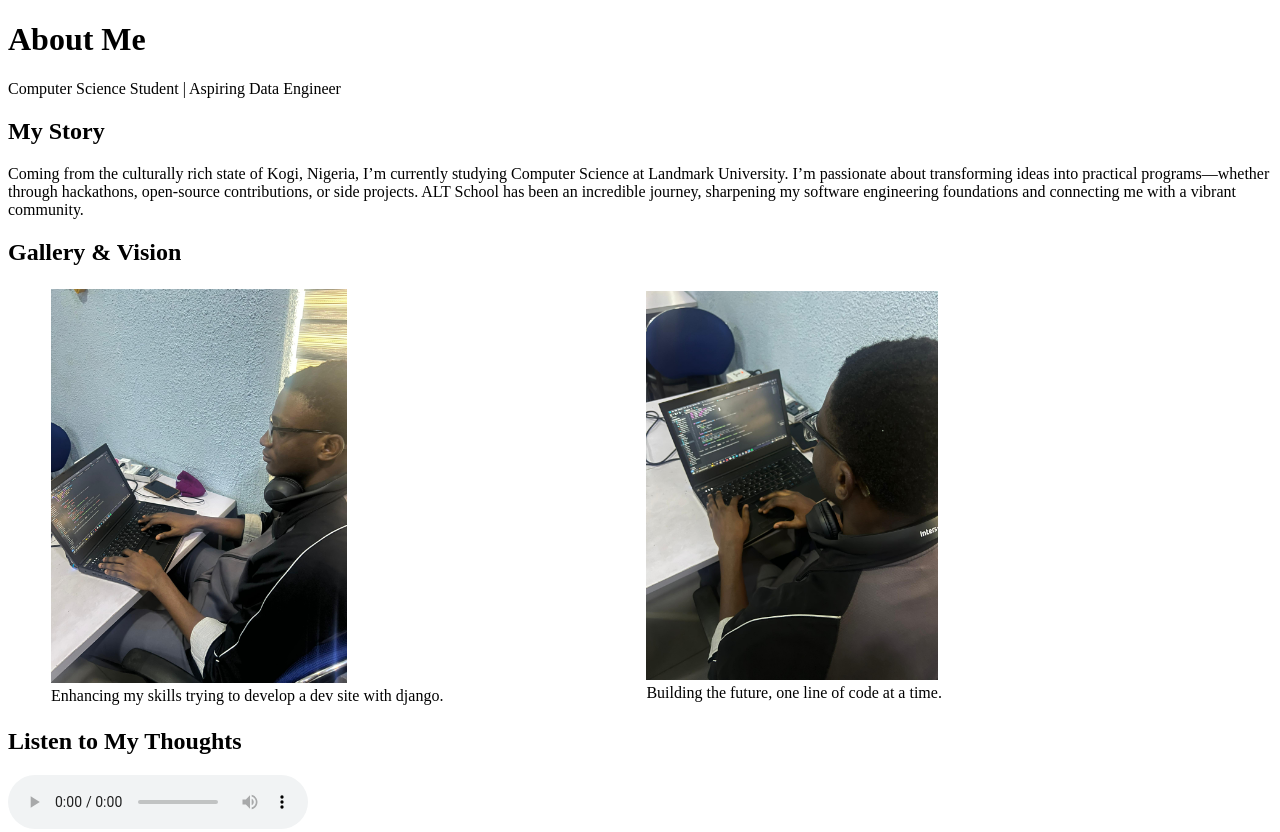
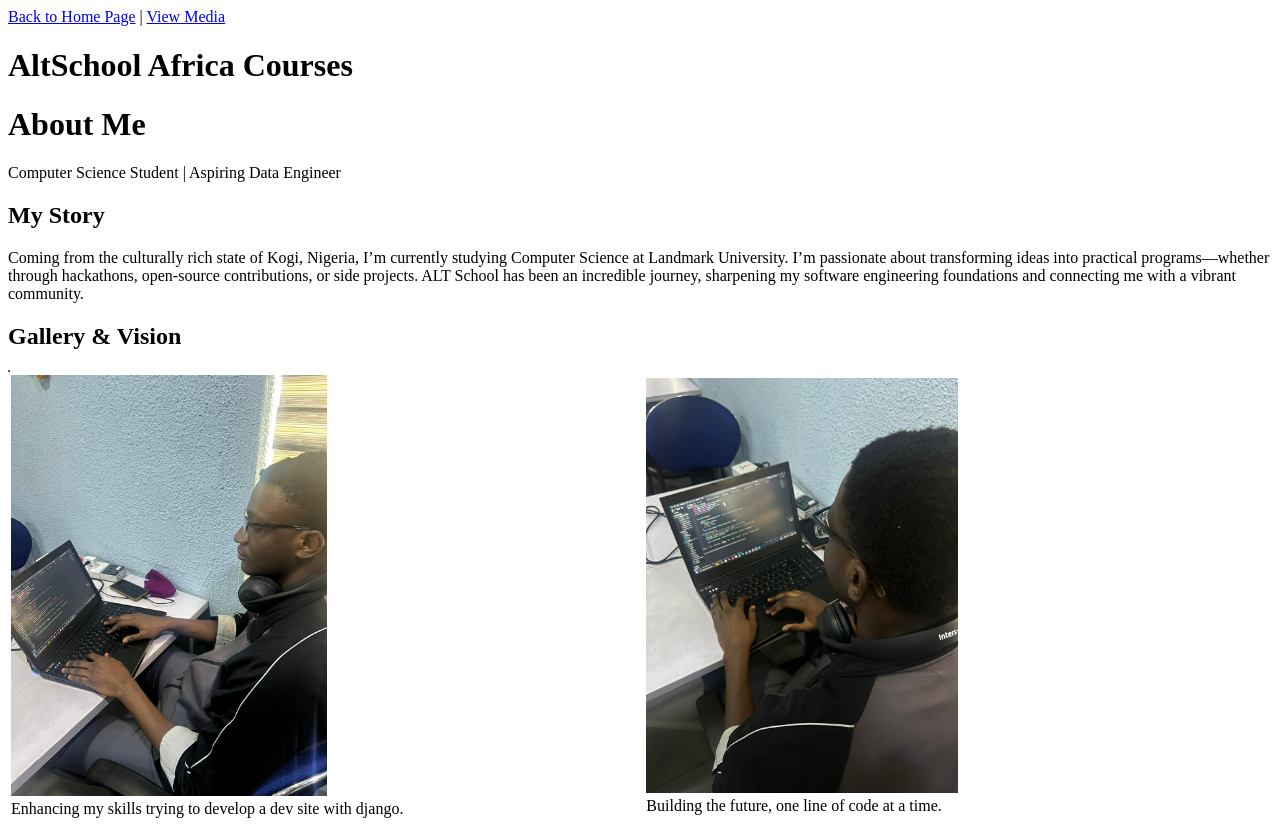
Before and after one commit to Andrew-deb/Alt_School, a plain HTML site: page Month1_Assignments/media/media.html in a window 1280 px wide. Shown: the top 832 px of the page. Drawn offline with Linux system fonts and the light colour scheme.

Commit message:
Add navigation links and course title to media page

```diff
--- a/Month1_Assignments/media/media.html
+++ b/Month1_Assignments/media/media.html
@@ -6,6 +6,12 @@
   <title>About Me</title>
 </head>
 <body>
+         <!-- Navigation links -->
+    <a href="../index.html">Back to Home Page</a>
+    <span> | </span>
+    <a href="../table/table.html">View Media</a>
+    <h1>AltSchool Africa Courses</h1>
+    <table border="1">
   <h1>
     <h1>About Me</h1>
     <p>Computer Science Student | Aspiring Data Engineer</p>
```
